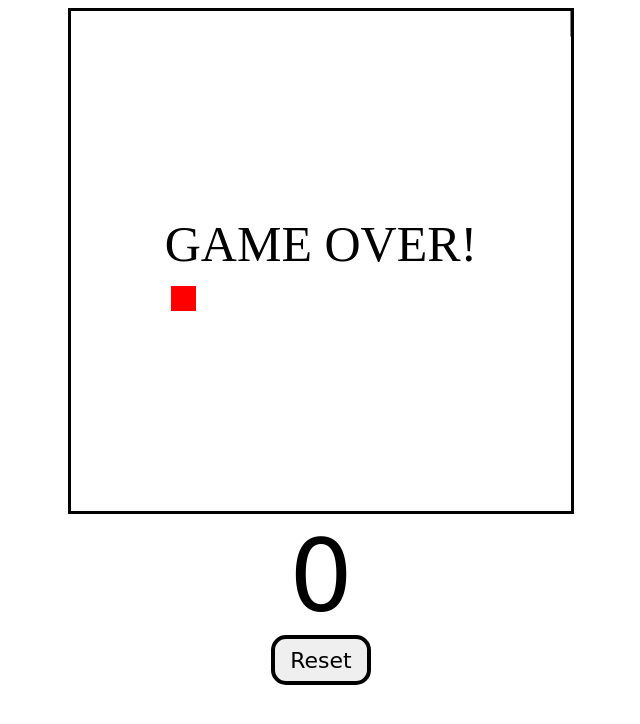
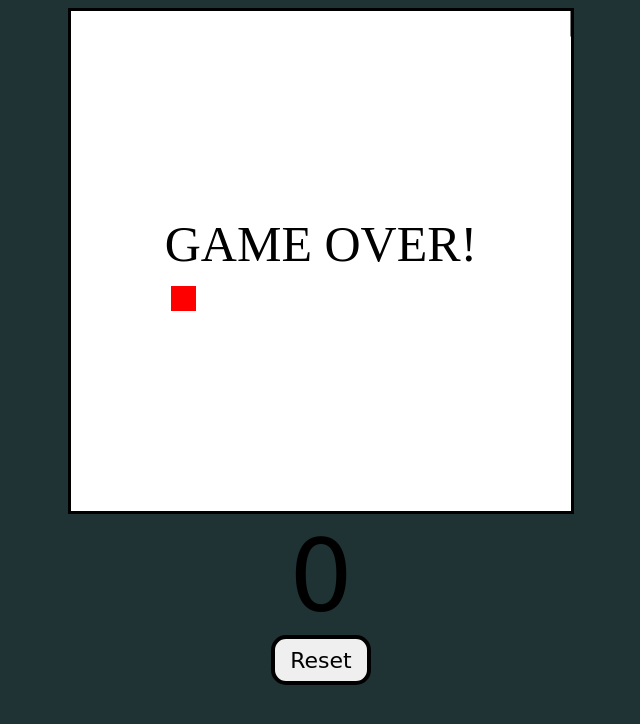
Before and after one commit to a7medfat7y10/GameShow, a plain HTML site: page Games/snake.html in a window 1280 px wide. Shown: the whole page, without its empty margins (319-959 px from the left). Drawn offline with Linux system fonts and the light colour scheme.

Commit message:
another update

```diff
--- a/CSS/snake.css
+++ b/CSS/snake.css
@@ -17,3 +17,6 @@
     border-radius: 15px;
     cursor: pointer;
 }
+body{
+    background-color: #1f3234;
+}
```
